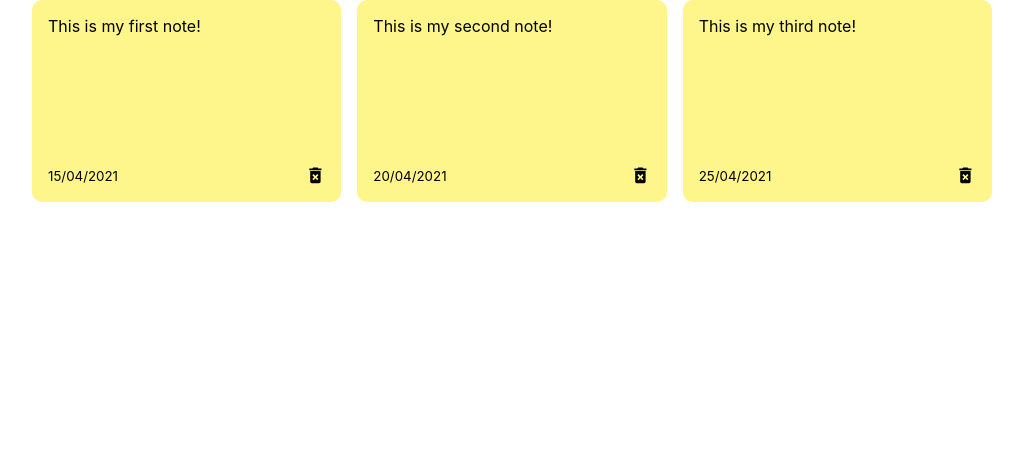
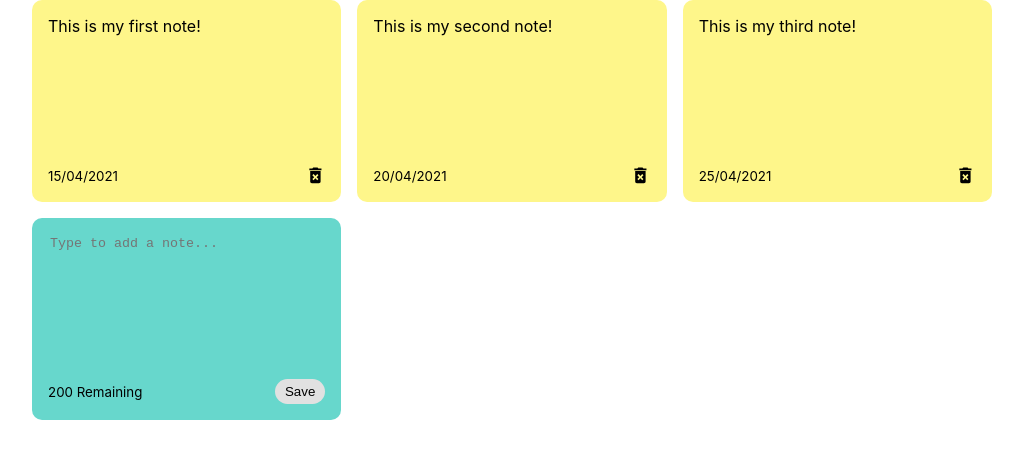
Before and after one commit to abraaogg/Practice, a React (Create React App) app in the folder react-notes-app/: page / in a window 1280 px wide. Shown: the top 458 px of the page, without its empty margins (128-1151 px from the left). Built offline with nearby package versions, Linux system fonts and the light colour scheme; the HTML template or start-up script is replaced by a standard one.

Commit message:
addNotesJs

```diff
--- a/react-notes-app/src/App.js
+++ b/react-notes-app/src/App.js
@@ -21,9 +21,20 @@
       date: "25/04/2021",
     },
   ]);
+
+  const addNote = (text) => {
+    const date = new Date();
+    const newNote = {
+      id: nanoid(),
+      text: text,
+      date: date.toLocaleDateString(),
+    };
+    const newNotes = [...notes, newNote];
+    SetNotes(newNotes)
+  };
   return (
     <div className="container">
-      <NotesList notes={notes} />
+      <NotesList notes={notes} handleAddNote={addNote} />
     </div>
   );
 }
--- /dev/null
+++ b/react-notes-app/src/components/AddNote.js
@@ -0,0 +1,32 @@
+import React, { useState } from "react";
+
+function AddNote({ handleAddNote }) {
+  const [noteText, setNoteText] = useState("");
+
+  const handleChange = (event) => {
+    setNoteText(event.target.value);
+  };
+
+  const handleSaveClick = () => {
+    handleAddNote(noteText);
+  };
+  return (
+    <div className="note new">
+      <textarea
+        rows="8"
+        cols="10"
+        placeholder="Type to add a note..."
+        value={noteText}
+        onChange={handleChange}
+      ></textarea>
+      <div className="note-footer">
+        <small>200 Remaining</small>
+        <button className="save" onClick={handleSaveClick}>
+          Save
+        </button>
+      </div>
+    </div>
+  );
+}
+
+export default AddNote;
--- a/react-notes-app/src/components/NotesList.js
+++ b/react-notes-app/src/components/NotesList.js
@@ -1,12 +1,14 @@
 import React from "react";
 import Note from "./Note";
+import AddNote from "./AddNote";
 
-function NotesList({ notes }) {
+function NotesList({ notes, handleAddNote }) {
   return (
     <div className="notes-list">
       {notes.map((note) => (
         <Note id={note.id} text={note.text} date={note.date} />
       ))}
+      <AddNote handleAddNote={handleAddNote}/>
     </div>
   );
 }
--- a/react-notes-app/src/index.css
+++ b/react-notes-app/src/index.css
@@ -25,6 +25,32 @@
   grid-template-columns: repeat(auto-fit, minmax(250px, 1fr));
 }
 
+.note.new{
+  background-color: #67d7cc;
+}
+
+textarea{
+  border: none;
+  resize: none;
+  background-color: #67d7cc;
+}
+
+textarea:focus{
+  outline: none;
+}
+
+.save{
+  background-color: #e1e1e1;
+  border: none;
+  border-radius: 15px;
+  padding: 5px 10px 5px 10px;
+}
+
+.save:hover{
+  background-color: #ededed;
+  cursor: pointer;
+}
+
 .note {
   background-color: #fef68a;
   border-radius: 10px;
```
